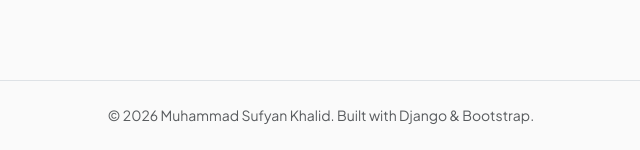
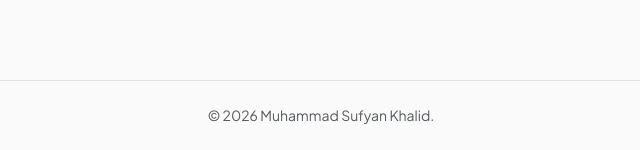
Before and after one commit to sufyankhalid11/porfolio, a Django app: page / in a window 1280 px wide. Shown: the part 2883-3033 px from the top of the page, without its empty margins (319-959 px from the left). Run offline with Django 5.2, Linux system fonts and the light colour scheme; data that the repository does not hold is empty.

Commit message:
modifying footer

```diff
--- a/templates/home.html
+++ b/templates/home.html
@@ -442,7 +442,7 @@
 
     <footer class="text-center py-4 text-muted small border-top">
         <div class="container">
-            &copy; 2026 Muhammad Sufyan Khalid. Built with Django & Bootstrap.
+            &copy; 2026 Muhammad Sufyan Khalid.
         </div>
     </footer>
 
```
